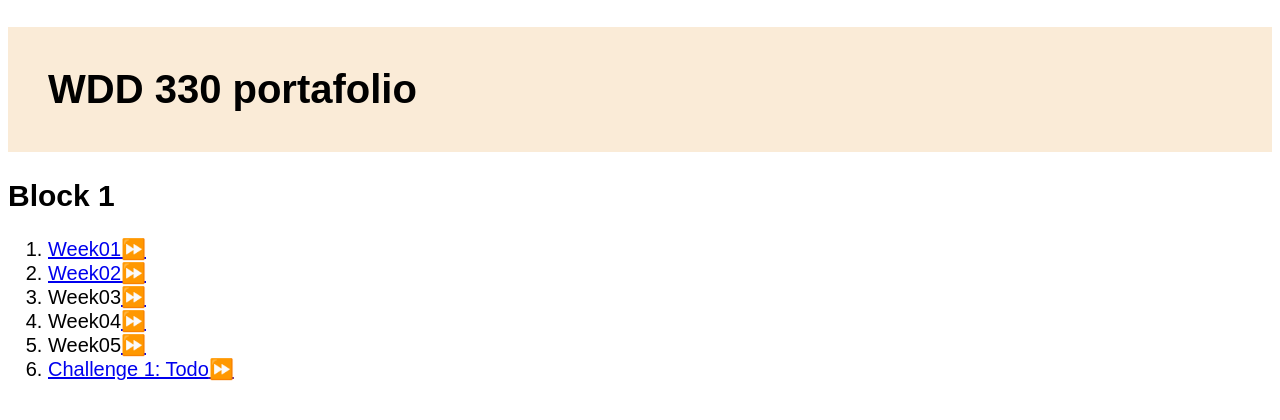
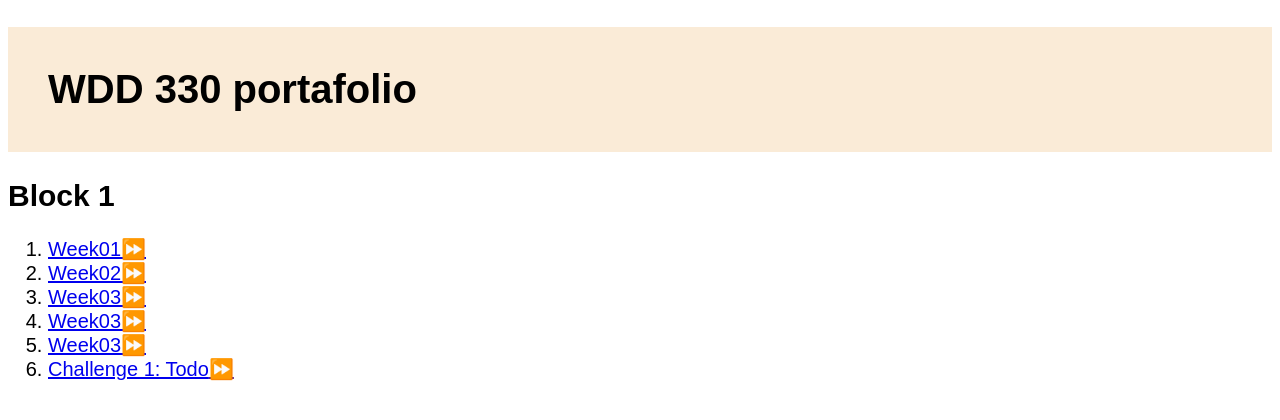
Before and after one commit to Gisela-Camacho-H/wdd330-portafolio, a plain HTML site: page index.html in a window 1280 px wide. Drawn offline with Linux system fonts and the light colour scheme.

Commit message:
links to index

```diff
--- a/index.html
+++ b/index.html
@@ -12,9 +12,9 @@
         <ol>
             <li><a href="Week1/">Week01</a><a href="Week1/">&#9193;</a></li>
             <li><a href="Week2/">Week02</a><a href="Week2/">&#9193;</a></li>
-            <li>Week03<a href="Week3/">&#9193;</a></li>
-            <li>Week04</a><a href="Week4/">&#9193;</a></li>
-            <li>Week05</a><a href="Week5/">&#9193;</a></li>
+            <li><a href="Week3/">Week03</a><a href="Week3/">&#9193;</a></li>
+            <li><a href="Week4/">Week03</a><a href="Week4/">&#9193;</a></li>
+            <li><a href="Week5/">Week03</a><a href="Week5/">&#9193;</a></li>
             <li><a href="challenge1/index.html">Challenge 1: Todo</a><a href="">&#9193;</a></li>
         </ol>
 
```
